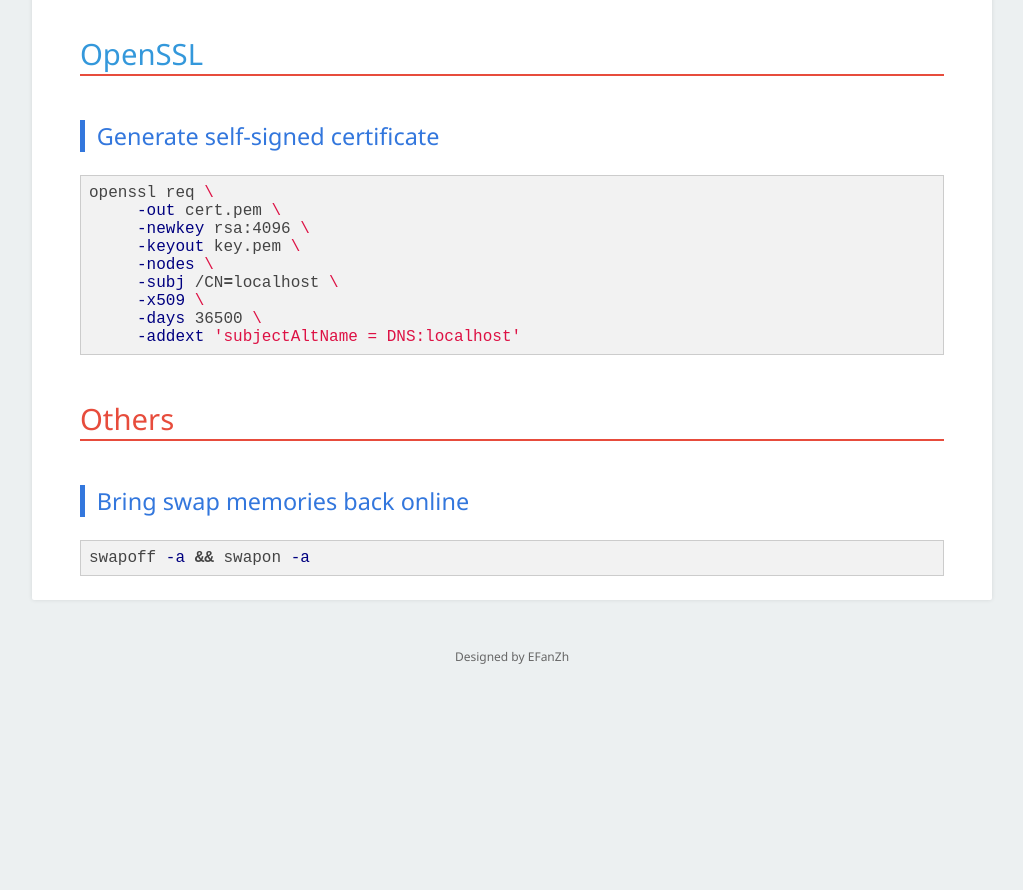
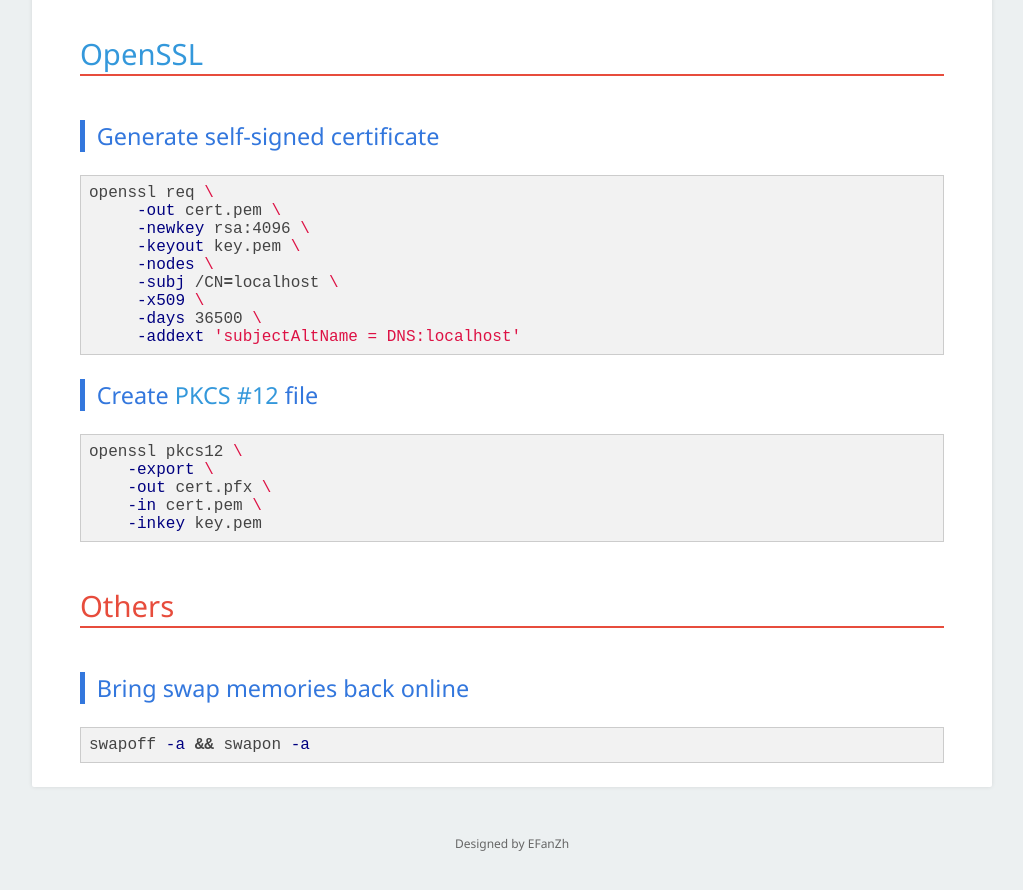
Before and after one commit to EFanZh/efanzh.github.io, a Jekyll site: the page built from _posts/2017-08-13-some-useful-commands.md, in a window 1280 px wide and 900 px high, scrolled down 1117 px. Shown: the top 890 px of the window, without its empty margins (128-1151 px from the left). Built offline with Jekyll 4.4.1, drawn with Linux system fonts in a browser that asks for light colours; before the commit the page ends 1830 px from its top, so only the background shows below that.

Commit message:
Update 2017-08-13-some-useful-commands.md

````diff
--- a/_posts/2017-08-13-some-useful-commands.md
+++ b/_posts/2017-08-13-some-useful-commands.md
@@ -57,6 +57,16 @@
      -addext 'subjectAltName = DNS:localhost'
 ```
 
+### Create [PKCS #12](https://en.wikipedia.org/wiki/PKCS_12) file
+
+```sh
+openssl pkcs12 \
+    -export \
+    -out cert.pfx \
+    -in cert.pem \
+    -inkey key.pem
+```
+
 ## Others
 
 ### Bring swap memories back online
````
